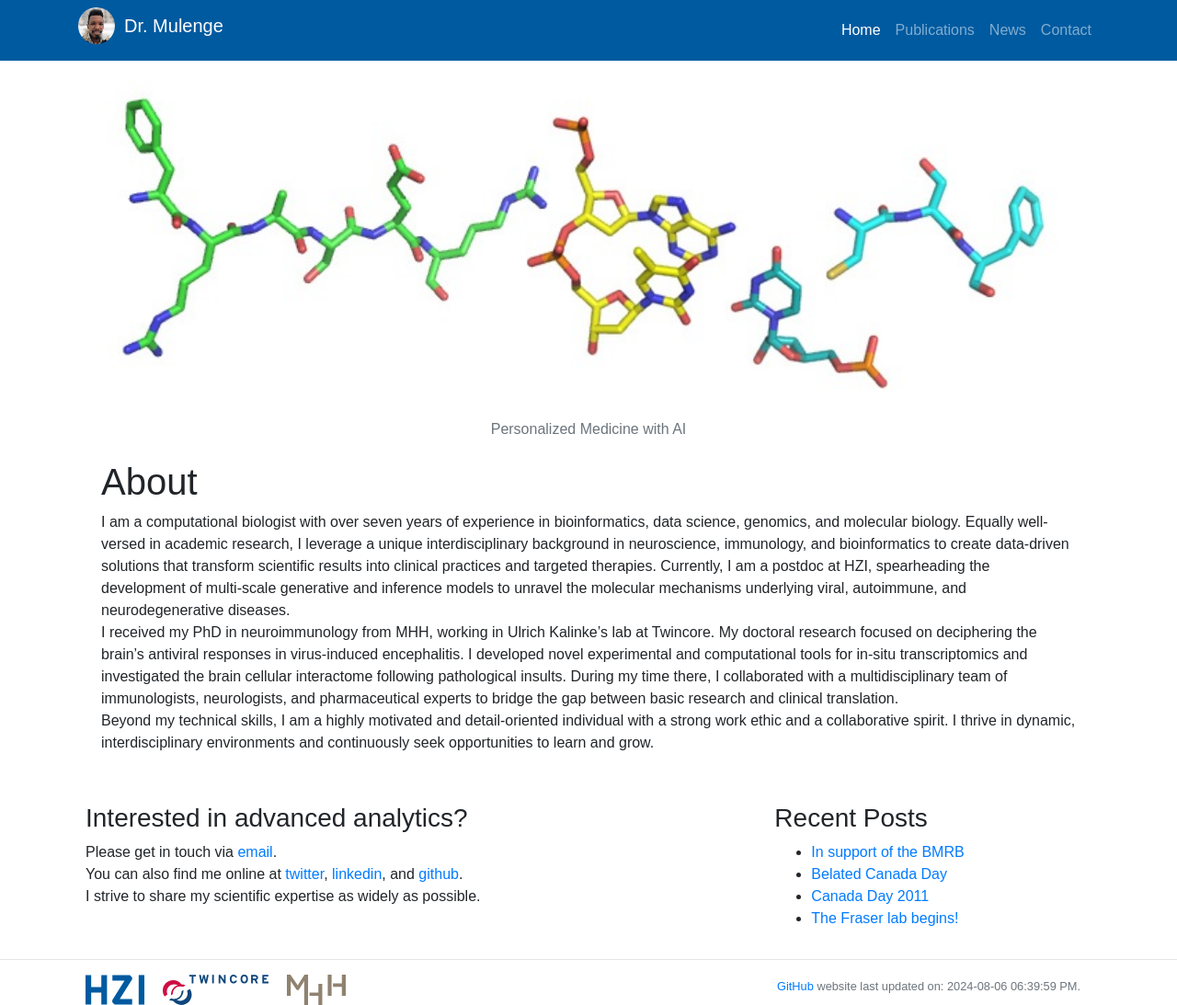
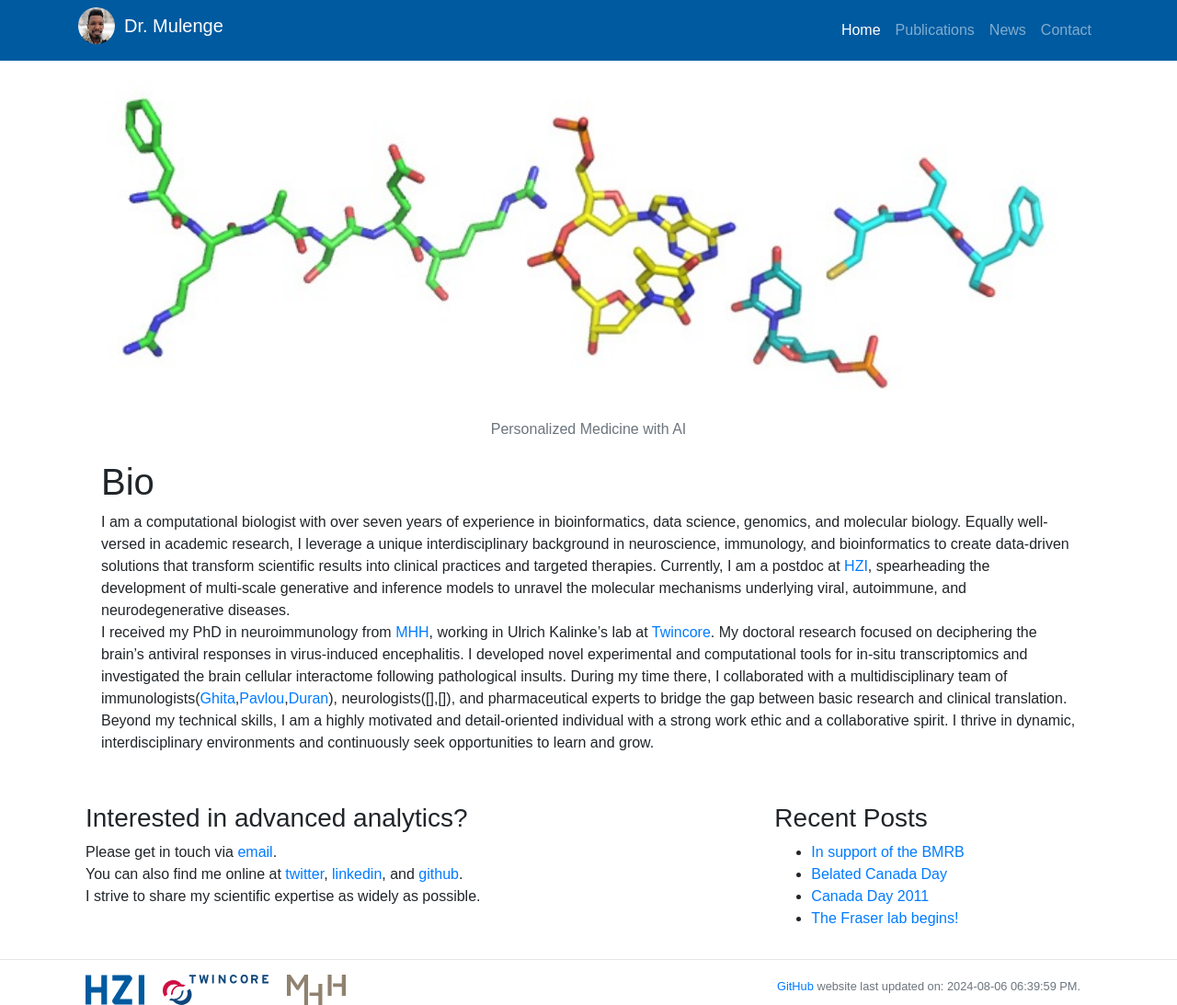
Before and after one commit to fmulenge/fmulenge.github.io, a Jekyll site: the page built from index.md, in a window 1280 px wide. Shown: the whole page at 92% size. Built offline with Jekyll 4.4.1, drawn with Linux system fonts in a browser that asks for light colours.

Commit message:
Update index.md

```diff
--- a/index.md
+++ b/index.md
@@ -3,7 +3,7 @@
 layout: home
 group: home
 ---
-# About
-I am a computational biologist with over seven years of experience in bioinformatics, data science, genomics, and molecular biology. Equally well-versed in academic research, I leverage a unique interdisciplinary background in neuroscience, immunology, and bioinformatics to create data-driven solutions that transform scientific results into clinical practices and targeted therapies. Currently, I am a postdoc at HZI, spearheading the development of multi-scale generative and inference models to unravel the molecular mechanisms underlying viral, autoimmune, and neurodegenerative diseases. <br>
-I received my PhD in neuroimmunology from MHH, working in Ulrich Kalinke's lab at Twincore. My doctoral research focused on deciphering the brain’s antiviral responses in virus-induced encephalitis. I developed novel experimental and computational tools for in-situ transcriptomics and investigated the brain cellular interactome following pathological insults. During my time there, I collaborated with a multidisciplinary team of immunologists, neurologists, and pharmaceutical experts to bridge the gap between basic research and clinical translation. <br>
+# Bio
+I am a computational biologist with over seven years of experience in bioinformatics, data science, genomics, and molecular biology. Equally well-versed in academic research, I leverage a unique interdisciplinary background in neuroscience, immunology, and bioinformatics to create data-driven solutions that transform scientific results into clinical practices and targeted therapies. Currently, I am a postdoc at [HZI](https://www.helmholtz-hzi.de/en/), spearheading the development of multi-scale generative and inference models to unravel the molecular mechanisms underlying viral, autoimmune, and neurodegenerative diseases. <br>
+I received my PhD in neuroimmunology from [MHH](https://www.mhh.de/en/), working in Ulrich Kalinke's lab at [Twincore](https://www.twincore.de/en/home/). My doctoral research focused on deciphering the brain’s antiviral responses in virus-induced encephalitis. I developed novel experimental and computational tools for in-situ transcriptomics and investigated the brain cellular interactome following pathological insults. During my time there, I collaborated with a multidisciplinary team of immunologists([Ghita](https://www.linkedin.com/in/luca-ghita-990a77a4/),[Pavlou](https://www.linkedin.com/in/andreas-pavlou-3470b5124/),[Duran](https://med.stanford.edu/profiles/veronica-duran)), neurologists([],[]), and pharmaceutical experts to bridge the gap between basic research and clinical translation. <br>
 Beyond my technical skills, I am a highly motivated and detail-oriented individual with a strong work ethic and a collaborative spirit. I thrive in dynamic, interdisciplinary environments and continuously seek opportunities to learn and grow.
```
